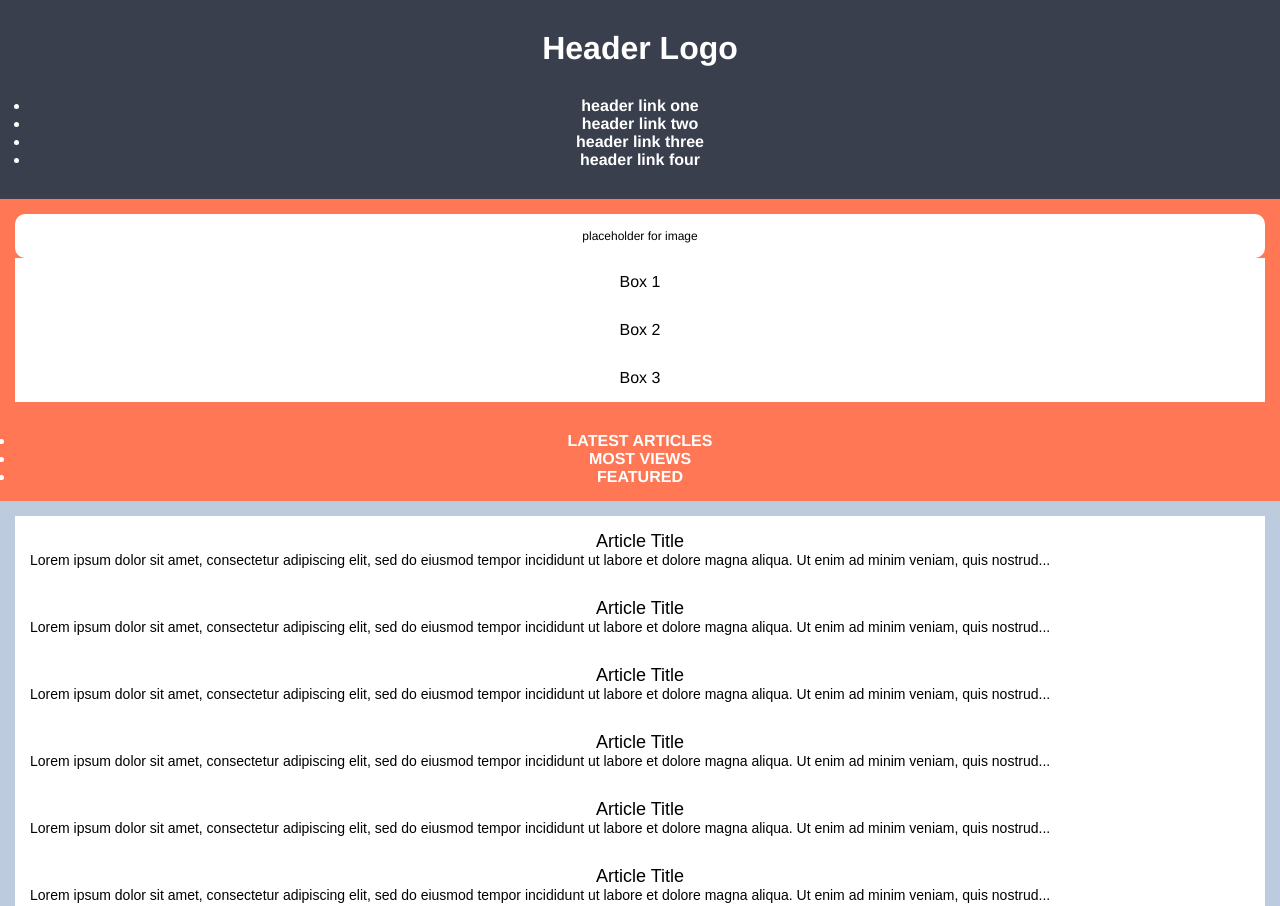
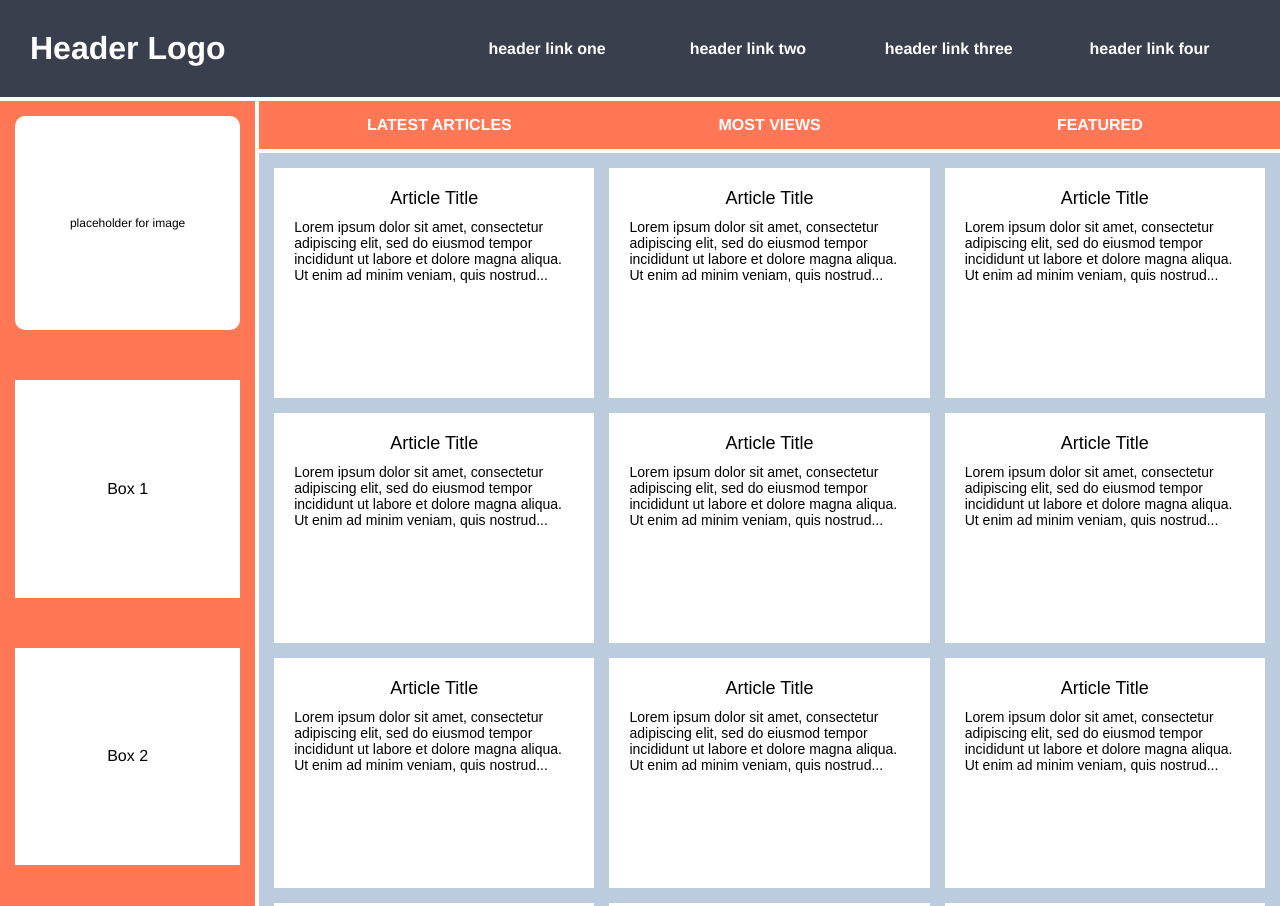
Before and after one commit to EagerBeaver212/practice, a plain HTML site: page odin-css-exercises/grid/03-grid-layout-3/index.html in a window 1280 px wide. Shown: the top 906 px of the page. Drawn offline with Linux system fonts and the light colour scheme.

Commit message:
completed final grid exercise

```diff
--- a/odin-css-exercises/grid/02-grid-layout-2/style.css
+++ b/odin-css-exercises/grid/02-grid-layout-2/style.css
@@ -8,6 +8,10 @@ body, html {
   height: 100%;
   padding: 16px;
   box-sizing: border-box;
+  display: grid;
+  gap: 15px;
+  grid-template-columns: 1fr 3fr;
+  grid-template-rows: 1fr 1fr 5fr 1fr;
 }
 
 .container div {
--- a/odin-css-exercises/grid/03-grid-layout-3/style.css
+++ b/odin-css-exercises/grid/03-grid-layout-3/style.css
@@ -5,6 +5,9 @@
 
 .container {
   text-align: center;
+  display: grid;
+  grid-template-columns: 1fr 4fr;
+  gap: 4px;
 }
 
 .container div {
@@ -17,15 +20,35 @@
 
 .header {
   background-color: #393f4d;
+  grid-column: 1 / 3;
+  display: grid;
+  grid-template-columns: 1fr 2fr;
+}
+
+.logo {
+  justify-self: start;
+}
+
+.menu {
+  align-self: center;
+}
+
+.menu ul {
+  display: grid;
+  grid-template-columns: repeat(4, 1fr);
 }
 
 .menu ul,
 .menu li {
   font-size: 16px;
+  list-style-type: none;
 }
 
 .sidebar {
   background-color: #FF7755;
+  grid-row: 2 / 4;
+  display: grid;
+  gap: 50px;
 }
 
 .sidebar .photo {
@@ -36,6 +59,10 @@
   border-radius: 10px;
 }
 
+.side-content, .photo {
+  display: grid;
+  align-items: center;
+}
 
 .sidebar .side-content {
   background-color: white;
@@ -48,6 +75,12 @@
   background-color: #FF7755;
 }
 
+.nav ul {
+  list-style-type: none;
+  display: grid;
+  grid-template-columns: repeat(3, 1fr);
+}
+
 .nav ul li {
   font-size: 16px;
   text-transform: uppercase;
@@ -55,6 +88,9 @@
 
 .article {
   background-color: #bccbde;
+  display: grid;
+  grid-template-columns: repeat(auto-fit, minmax(250px, 1fr));
+  gap: 15px;
 }
 
 .article p {
@@ -68,12 +104,14 @@
   background-color: #FFFFFF;
   color: black;
   text-align: center;
+  height: 200px;
 }
 
 .card p {
   color: black;
   font-weight: normal;
   font-size: 14px;
+  padding: 5px;
 }
 
 .card .title {
@@ -83,6 +121,7 @@
 
 .footer {
   background-color: #393f4d;
+  grid-column: 1 / 3;
 }
 
 .footer p {
```
